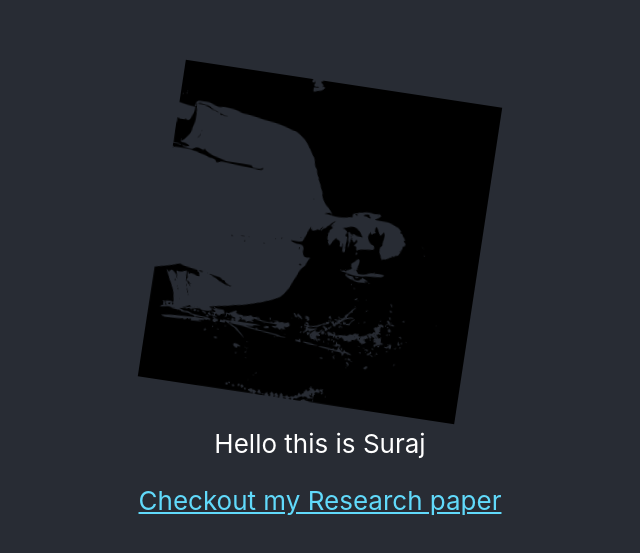
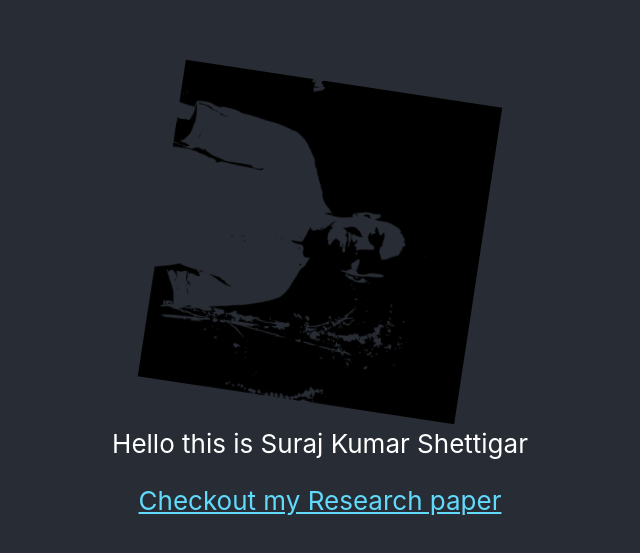
Before and after one commit to surajkumarjss3/StaticWeb1, a React (Create React App) app: page / in a window 1280 px wide. Shown: the part 101-654 px from the top of the page, without its empty margins (320-960 px from the left). Built offline with nearby package versions, Linux system fonts and the light colour scheme.

Commit message:
Update App.tsx

```diff
--- a/src/App.tsx
+++ b/src/App.tsx
@@ -8,7 +8,7 @@ function App() {
       <header className="App-header">
         <img src={logo} className="App-logo" alt="logo" />
         <p>
-          Hello this is Suraj
+          Hello this is Suraj Kumar Shettigar
         </p>
         <a
           className="App-link"
```
